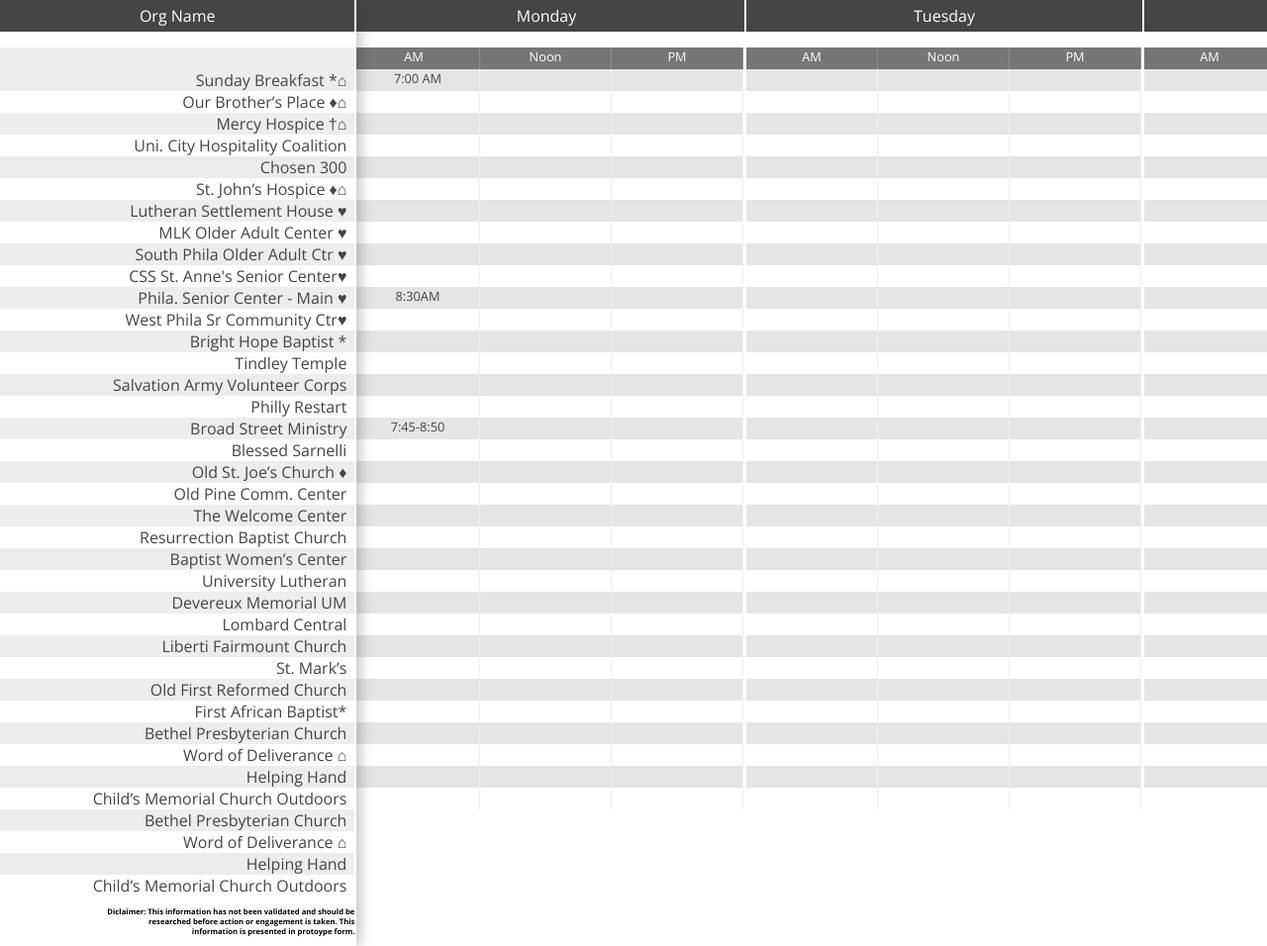
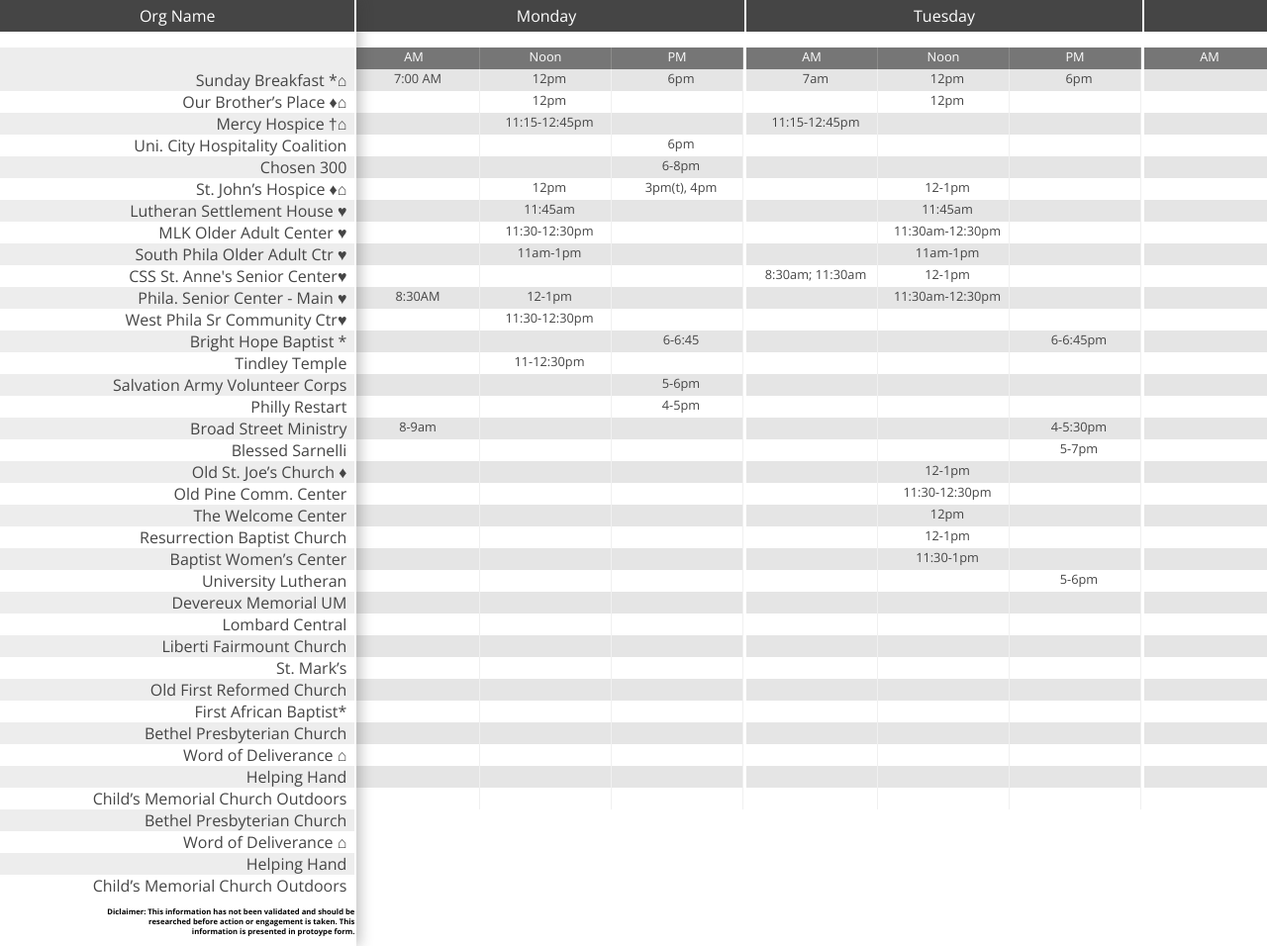
Before and after one commit to Timoyer/Free-Meals-Philly, a plain HTML site: page index.html in a window 1280 px wide. Shown: the whole page at 99% size. Drawn offline with nearby package versions, Linux system fonts and the light colour scheme.

Commit message:
more times added.

```diff
--- a/index.html
+++ b/index.html
@@ -91,7 +91,7 @@
     <li></li><!--Tindley Temple-->
     <li></li><!--Salvation Army Volunteer Corps-->
     <li></li><!--Philly Restart-->
-    <li>7:45-8:50</li><!--Broad Street Ministry-->
+    <li>8-9am</li><!--Broad Street Ministry-->
     <li></li> <!--Blessed Sarnelli-->
     <li></li><!--Old St. Joe’s Church-->
     <li></li><!--Old Pine Comm. Center-->
@@ -112,20 +112,20 @@
     </ul>
 
     <ul class="noon"> <!-- Monday -->
-    <li></li><!--Sunday Breakfast-->
-    <li></li><!--Our Brother’s Place-->
-    <li></li><!--Mercy Hospice-->
+    <li>12pm</li><!--Sunday Breakfast-->
+    <li>12pm</li><!--Our Brother’s Place-->
+    <li>11:15-12:45pm</li><!--Mercy Hospice-->
     <li></li><!--Uni. City Hospitality Coalition-->
     <li></li><!--Chosen 300-->
-    <li></li><!--St. John’s Hospice-->
-    <li></li><!--Lutheran Settlement House-->
-    <li></li><!--MLK Older Adult Center-->
-    <li></li><!--South Phila Older Adult Ctr-->
+    <li>12pm</li><!--St. John’s Hospice-->
+    <li>11:45am</li><!--Lutheran Settlement House-->
+    <li>11:30-12:30pm</li><!--MLK Older Adult Center-->
+    <li>11am-1pm</li><!--South Phila Older Adult Ctr-->
     <li></li><!--CSS St. Anne's Senior Center-->
-    <li></li><!--Phila. Senior Center - Main -->
-    <li></li><!--West Phila Sr Community Ctr-->
+    <li>12-1pm</li><!--Phila. Senior Center - Main -->
+    <li>11:30-12:30pm</li><!--West Phila Sr Community Ctr-->
     <li></li><!--Bright Hope Baptist-->
-    <li></li><!--Tindley Temple-->
+    <li>11-12:30pm</li><!--Tindley Temple-->
     <li></li><!--Salvation Army Volunteer Corps-->
     <li></li><!--Philly Restart-->
     <li></li><!--Broad Street Ministry-->
@@ -149,22 +149,22 @@
 </ul><!-- Noon -->
 
 <ul class="pm"> <!-- Monday -->
-    <li></li><!--Sunday Breakfast-->
+    <li>6pm</li><!--Sunday Breakfast-->
     <li></li><!--Our Brother’s Place-->
     <li></li><!--Mercy Hospice-->
-    <li></li><!--Uni. City Hospitality Coalition-->
-    <li></li><!--Chosen 300-->
-    <li></li><!--St. John’s Hospice-->
+    <li>6pm</li><!--Uni. City Hospitality Coalition-->
+    <li>6-8pm</li><!--Chosen 300-->
+    <li>3pm(t), 4pm</li><!--St. John’s Hospice-->
     <li></li><!--Lutheran Settlement House-->
     <li></li><!--MLK Older Adult Center-->
     <li></li><!--South Phila Older Adult Ctr-->
     <li></li><!--CSS St. Anne's Senior Center-->
     <li></li><!--Phila. Senior Center - Main -->
     <li></li><!--West Phila Sr Community Ctr-->
-    <li></li><!--Bright Hope Baptist-->
+    <li>6-6:45</li><!--Bright Hope Baptist-->
     <li></li><!--Tindley Temple-->
-    <li></li><!--Salvation Army Volunteer Corps-->
-    <li></li><!--Philly Restart-->
+    <li>5-6pm</li><!--Salvation Army Volunteer Corps-->
+    <li>4-5pm</li><!--Philly Restart-->
     <li></li><!--Broad Street Ministry-->
     <li></li> <!--Blessed Sarnelli-->
     <li></li><!--Old St. Joe’s Church-->
@@ -194,16 +194,16 @@
         <ul>  <li>AM</li><li>Noon</li><li>PM</li>  </ul>
         </div>
     <ul class="am">
-    <li></li><!--Sunday Breakfast-->
+    <li>7am</li><!--Sunday Breakfast-->
     <li></li><!--Our Brother’s Place-->
-    <li></li><!--Mercy Hospice-->
+    <li>11:15-12:45pm</li><!--Mercy Hospice-->
     <li></li><!--Uni. City Hospitality Coalition-->
     <li></li><!--Chosen 300-->
     <li></li><!--St. John’s Hospice-->
     <li></li><!--Lutheran Settlement House-->
     <li></li><!--MLK Older Adult Center-->
     <li></li><!--South Phila Older Adult Ctr-->
-    <li></li><!--CSS St. Anne's Senior Center-->
+    <li>8:30am; 11:30am</li><!--CSS St. Anne's Senior Center-->
     <li></li><!--Phila. Senior Center - Main -->
     <li></li><!--West Phila Sr Community Ctr-->
     <li></li><!--Bright Hope Baptist-->
@@ -231,17 +231,17 @@
     </ul>
 
     <ul class="noon"><!--Tuesday -->
-    <li></li><!--Sunday Breakfast-->
-    <li></li><!--Our Brother’s Place-->
+    <li>12pm</li><!--Sunday Breakfast-->
+    <li>12pm</li><!--Our Brother’s Place-->
     <li></li><!--Mercy Hospice-->
     <li></li><!--Uni. City Hospitality Coalition-->
     <li></li><!--Chosen 300-->
-    <li></li><!--St. John’s Hospice-->
-    <li></li><!--Lutheran Settlement House-->
-    <li></li><!--MLK Older Adult Center-->
-    <li></li><!--South Phila Older Adult Ctr-->
-    <li></li><!--CSS St. Anne's Senior Center-->
-    <li></li><!--Phila. Senior Center - Main -->
+    <li>12-1pm</li><!--St. John’s Hospice-->
+    <li>11:45am</li><!--Lutheran Settlement House-->
+    <li>11:30am-12:30pm</li><!--MLK Older Adult Center-->
+    <li>11am-1pm</li><!--South Phila Older Adult Ctr-->
+    <li>12-1pm</li><!--CSS St. Anne's Senior Center-->
+    <li>11:30am-12:30pm</li><!--Phila. Senior Center - Main -->
     <li></li><!--West Phila Sr Community Ctr-->
     <li></li><!--Bright Hope Baptist-->
     <li></li><!--Tindley Temple-->
@@ -249,11 +249,11 @@
     <li></li><!--Philly Restart-->
     <li></li><!--Broad Street Ministry-->
     <li></li> <!--Blessed Sarnelli-->
-    <li></li><!--Old St. Joe’s Church-->
-    <li></li><!--Old Pine Comm. Center-->
-    <li></li><!--The Welcome Center-->
-    <li></li><!--Resurrection Baptist Church-->
-    <li></li><!--Baptist Women’s Center-->
+    <li>12-1pm</li><!--Old St. Joe’s Church-->
+    <li>11:30-12:30pm</li><!--Old Pine Comm. Center-->
+    <li>12pm</li><!--The Welcome Center-->
+    <li>12-1pm</li><!--Resurrection Baptist Church-->
+    <li>11:30-1pm</li><!--Baptist Women’s Center-->
     <li></li><!--University Lutheran-->
     <li></li><!--Devereux Memorial UM-->
     <li></li><!--Lombard Central-->
@@ -268,7 +268,7 @@
 </ul><!-- Noon    Tuesday-->
 
 <ul class="pm"> <!-- Tuesday -->
-    <li></li><!--Sunday Breakfast-->
+    <li>6pm</li><!--Sunday Breakfast-->
     <li></li><!--Our Brother’s Place-->
     <li></li><!--Mercy Hospice-->
     <li></li><!--Uni. City Hospitality Coalition-->
@@ -280,18 +280,18 @@
     <li></li><!--CSS St. Anne's Senior Center-->
     <li></li><!--Phila. Senior Center - Main -->
     <li></li><!--West Phila Sr Community Ctr-->
-    <li></li><!--Bright Hope Baptist-->
+    <li>6-6:45pm</li><!--Bright Hope Baptist-->
     <li></li><!--Tindley Temple-->
     <li></li><!--Salvation Army Volunteer Corps-->
     <li></li><!--Philly Restart-->
-    <li></li><!--Broad Street Ministry-->
-    <li></li><!--Blessed Sarnelli-->
+    <li>4-5:30pm</li><!--Broad Street Ministry-->
+    <li>5-7pm</li><!--Blessed Sarnelli-->
     <li></li><!--Old St. Joe’s Church-->
     <li></li><!--Old Pine Comm. Center-->
     <li></li><!--The Welcome Center-->
     <li></li><!--Resurrection Baptist Church-->
     <li></li><!--Baptist Women’s Center-->
-    <li></li><!--University Lutheran-->
+    <li>5-6pm</li><!--University Lutheran-->
     <li></li><!--Devereux Memorial UM-->
     <li></li><!--Lombard Central-->
     <li></li><!--Liberti Fairmount Church-->
--- a/style.css
+++ b/style.css
@@ -11,7 +11,7 @@
 footer{width:70%; font-size:.8em; text-align: right; float:right; font-weight: 400;}
 
 ul{margin:0; padding:0;}
-
+ul li:hover{ }
 
 #main-container{width:100%; height:auto; overflow-x: scroll;}
 #wrapper-week-day{width:250%; height:auto; overflow-x: hidden; }
```
